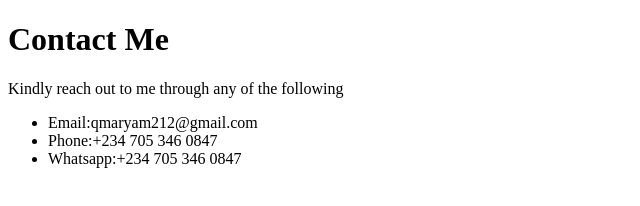
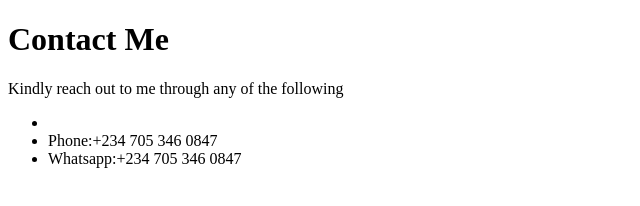
Before and after one commit to QMAT25/MY-CV-SITE, a plain HTML site: page contact.html in a window 1280 px wide. Shown: the whole page, without its empty margins (0-640 px from the left). Drawn offline with Linux system fonts and the light colour scheme.

Commit message:
Update contact.html

```diff
--- a/contact.html
+++ b/contact.html
@@ -10,7 +10,7 @@
     <p>Kindly reach out to me through any of the following
     </p>
     <ul>
-        <li>Email:qmaryam212@gmail.com</li>
+        <li><a href="Email:qmaryam212@gmail.com"></a></li>
         <li>Phone:+234 705 346 0847</li>
         <li>Whatsapp:+234 705 346 0847</li>
     </ul>
```
